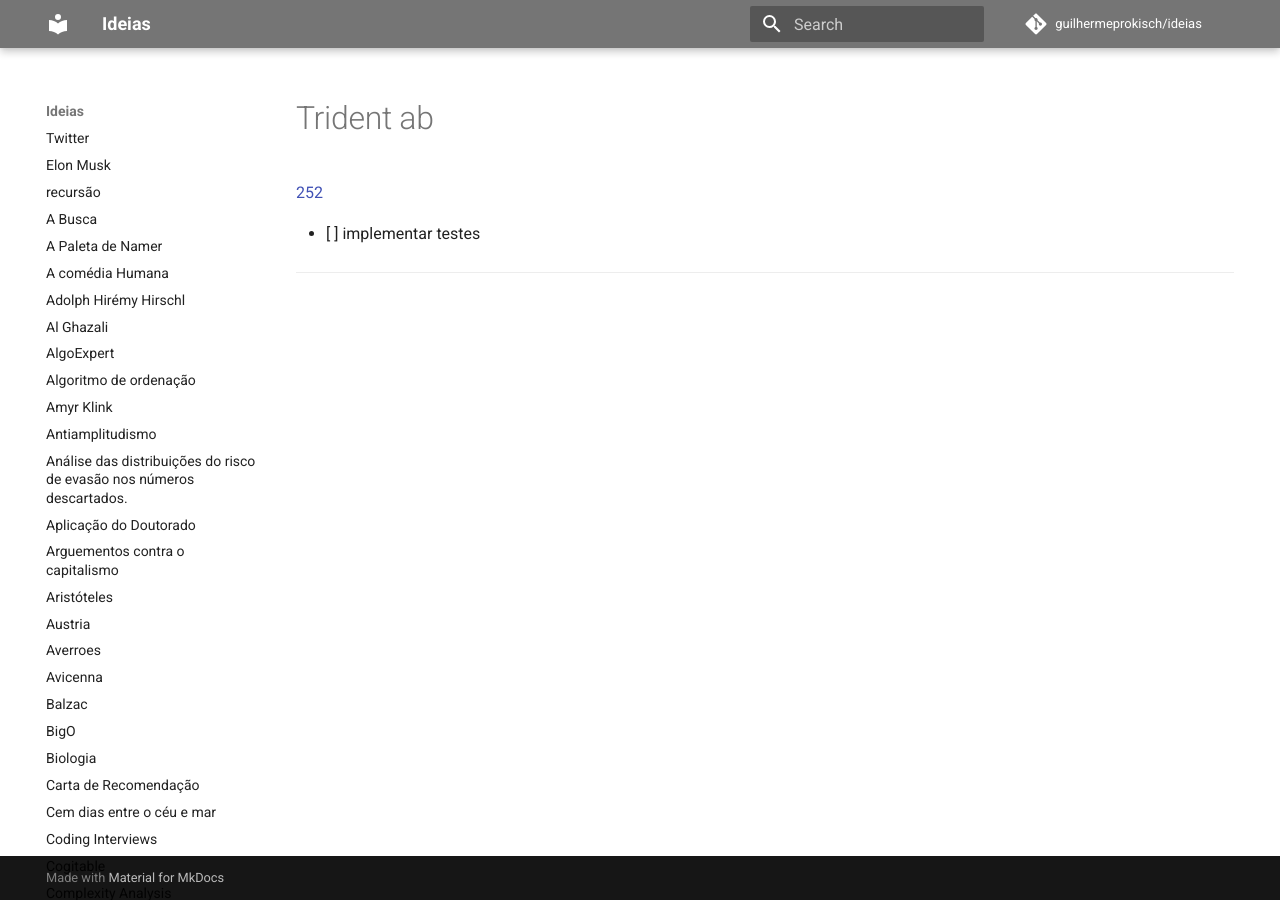
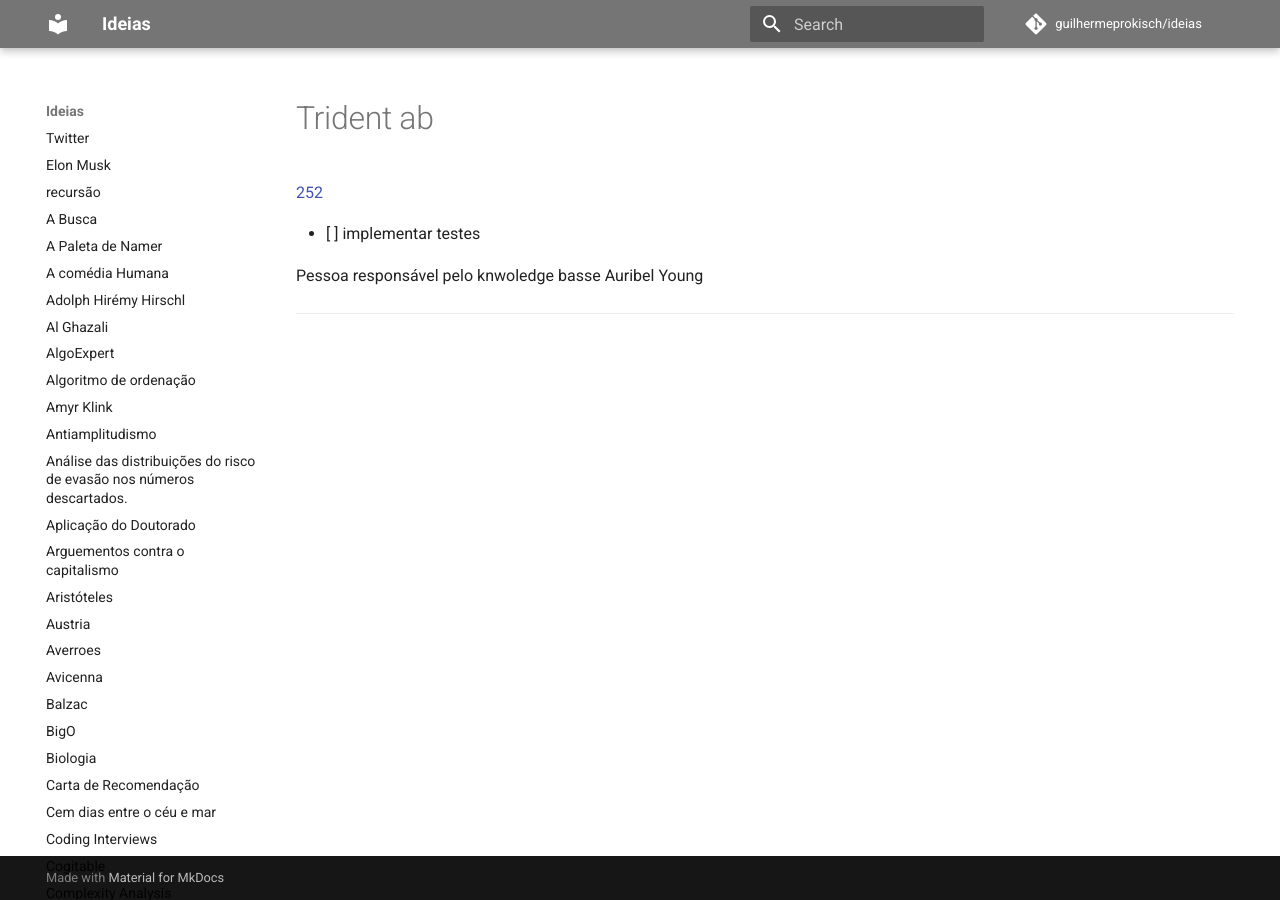
Before and after one commit to guilhermeprokisch/guilherme, an MkDocs documentation site: the page built from docs/trident-ab.md, in a window 1280 px wide. Built offline with MkDocs 1.6.1 and Material for MkDocs 9.7.7, drawn with Linux system fonts in a browser that asks for light colours; comment, search, counter and statistics services are not loaded.

```diff
--- a/docs/trident-ab.md
+++ b/docs/trident-ab.md
@@ -4,5 +4,6 @@
  - [ ] implementar testes
 
 
+Pessoa responsável pelo knwoledge basse Auribel Young
 
 -------------------------------------------------------------------------------
```
